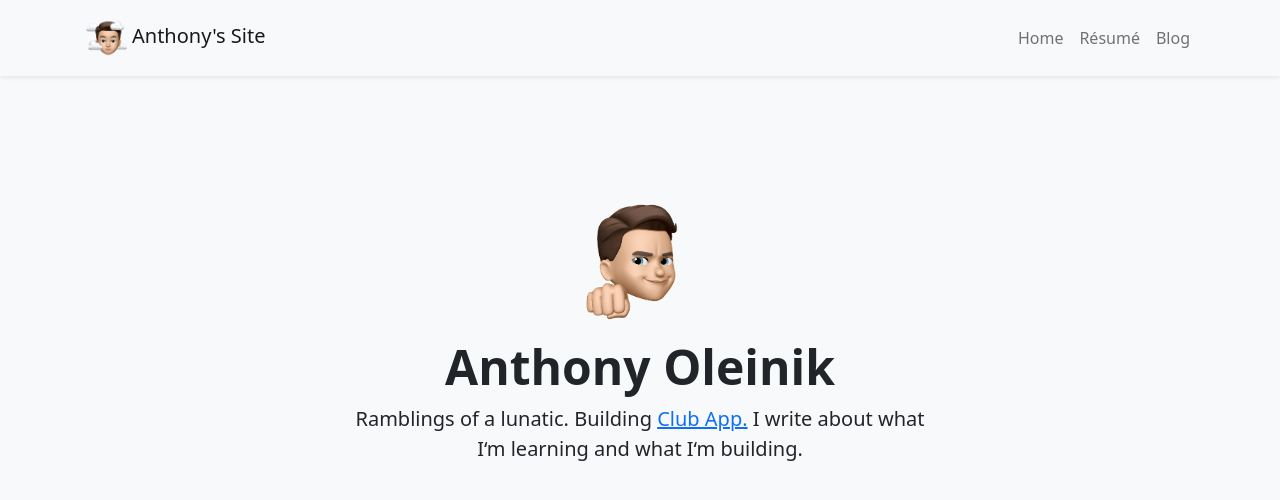
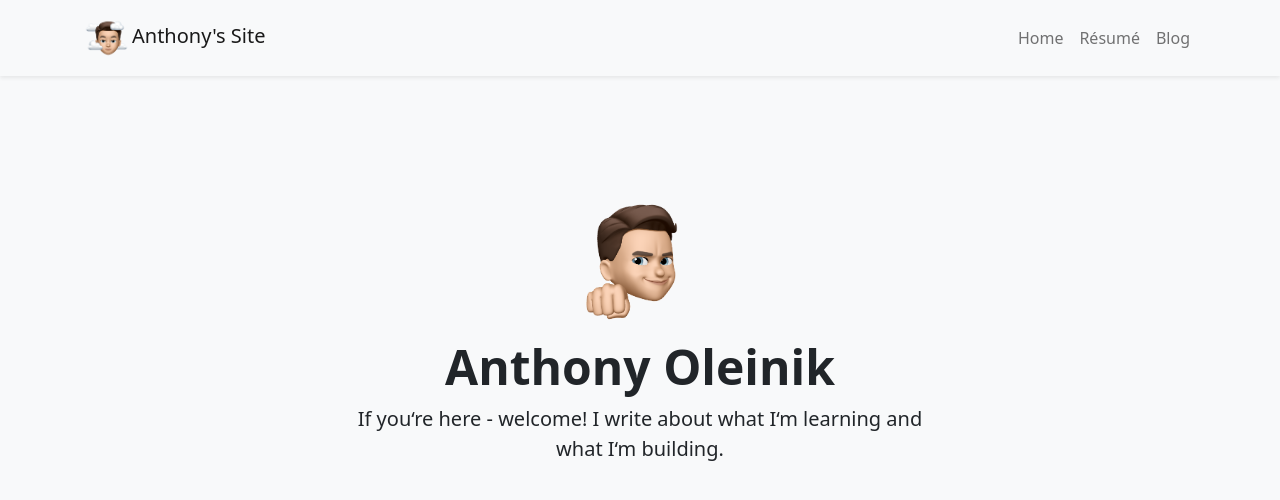
Before and after one commit to antholeole/blog, a Next.js app: page / in a window 1280 px wide. Shown: the top 500 px of the page. Built offline with nearby package versions, Linux system fonts and the light colour scheme.

Commit message:
changed landing copy

```diff
--- a/pages/index.tsx
+++ b/pages/index.tsx
@@ -14,8 +14,7 @@ const Home: NextPage = () => {
               Anthony Oleinik
               </h1>
             <p className="fs-5">
-              Ramblings of a lunatic. Building <a href="https://getclub.app">Club App.</a>
-              {' '}I write about what I&lsquo;m learning and what I&lsquo;m building.
+              If you&lsquo;re here - welcome! I write about what I&lsquo;m learning and what I&lsquo;m building.
             </p>
         </div>
     </div>
```
